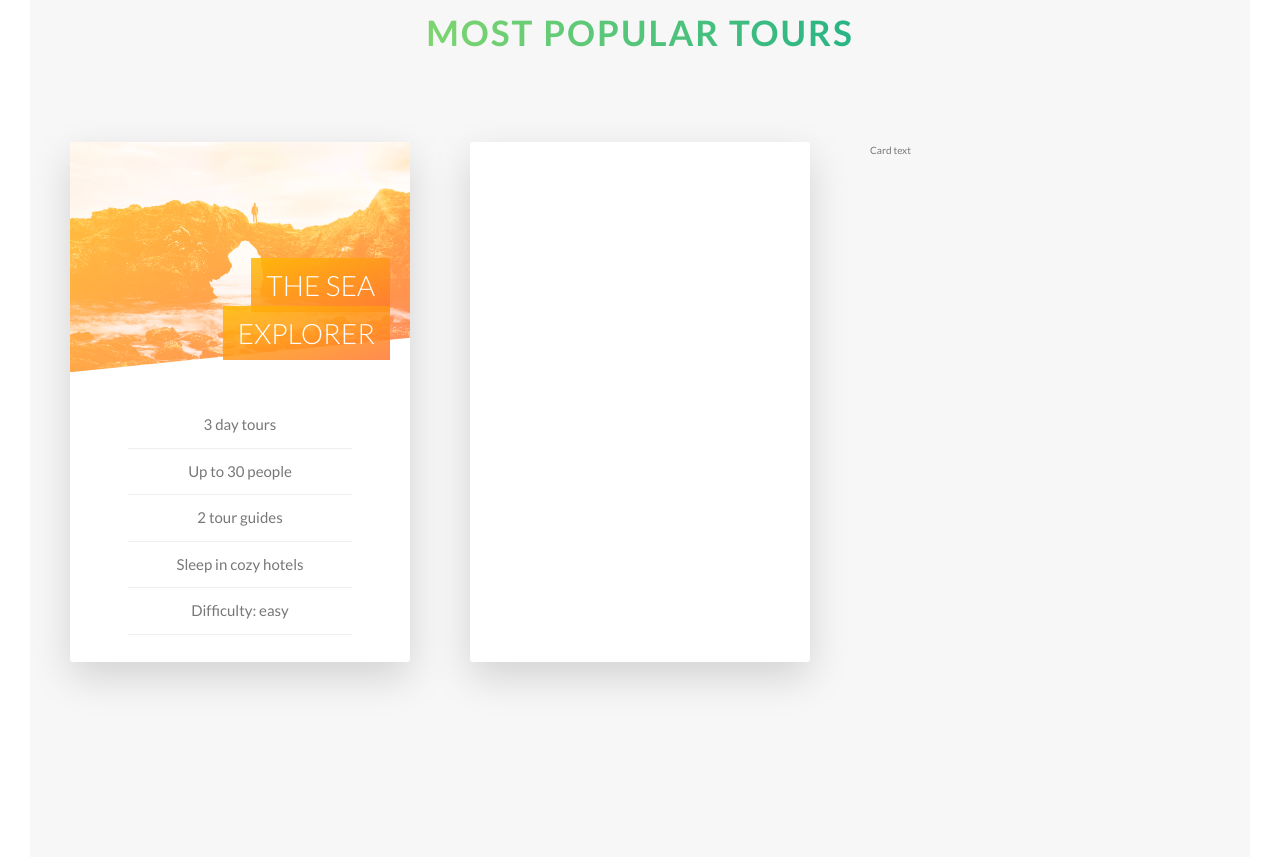
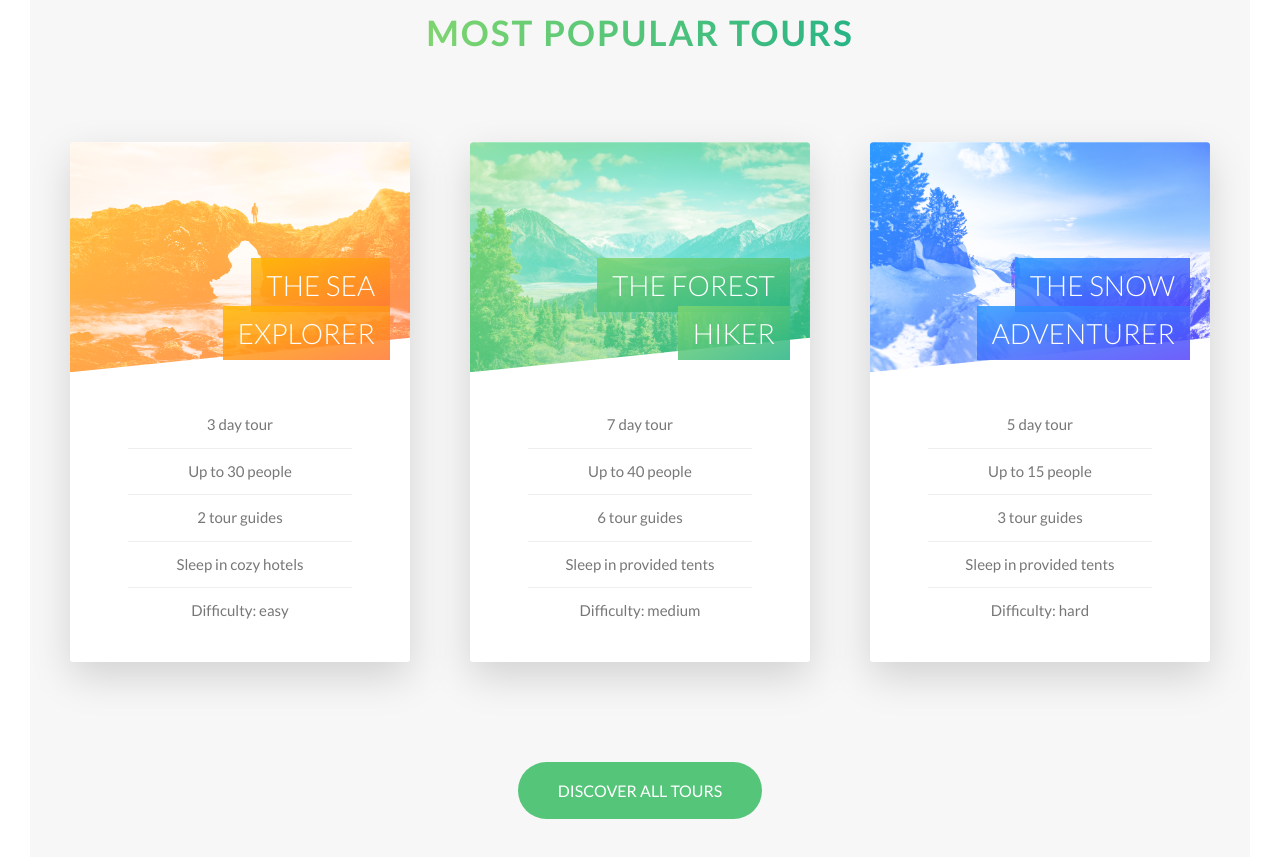
Before and after one commit to chanalisa/natours, a website: page index.html in a window 1280 px wide. Shown: the part 2307-3164 px from the top of the page. Drawn offline with Linux system fonts and the light colour scheme.

Commit message:
completed the tours section part 3

```diff
--- a/index.html
+++ b/index.html
@@ -154,6 +154,8 @@
             <div class="card">
               <div class="card__side card__side--front">
                 <div class="card__picture card__picture--1">
+                  <!-- &nbsp; is used to just keep a space in this otherwise empty div
+                        The div is needed to hold the image. -->
                   &nbsp;
                 </div>
                 <h4 class="card__heading">
@@ -163,7 +165,7 @@
                 </h4>
                 <div class="card__details">
                   <ul>
-                    <li>3 day tours</li>
+                    <li>3 day tour</li>
                     <li>Up to 30 people</li>
                     <li>2 tour guides</li>
                     <li>Sleep in cozy hotels</li>
@@ -185,15 +187,69 @@
 
           <div class="col-1-of-3">
             <div class="card">
-              <div class="card__side card__side--front"></div>
+              <div class="card__side card__side--front">
+                <div class="card__picture card__picture--2">&nbsp;</div>
+                <h4 class="card__heading">
+                  <span class="card__heading-span card__heading-span--2">
+                    The Forest Hiker
+                  </span>
+                </h4>
+                <div class="card__details">
+                  <ul>
+                    <li>7 day tour</li>
+                    <li>Up to 40 people</li>
+                    <li>6 tour guides</li>
+                    <li>Sleep in provided tents</li>
+                    <li>Difficulty: medium</li>
+                  </ul>
+                </div>
+              </div>
+              <div class="card__side card__side--back card__side--back-2">
+                <div class="card__cta">
+                  <div class="card__price-box">
+                    <p class="card__price-only">Only</p>
+                    <p class="card__price-value">$497</p>
+                  </div>
+                  <a href="#" class="btn btn--white">Book now!</a>
+                </div>
+              </div>
             </div>
           </div>
 
           <div class="col-1-of-3">
             <div class="card">
-              Card text
+              <div class="card__side card__side--front">
+                <div class="card__picture card__picture--3">&nbsp;</div>
+                <h4 class="card__heading">
+                  <span class="card__heading-span card__heading-span--3">
+                    The Snow Adventurer
+                  </span>
+                </h4>
+                <div class="card__details">
+                  <ul>
+                    <li>5 day tour</li>
+                    <li>Up to 15 people</li>
+                    <li>3 tour guides</li>
+                    <li>Sleep in provided tents</li>
+                    <li>Difficulty: hard</li>
+                  </ul>
+                </div>
+              </div>
+              <div class="card__side card__side--back card__side--back-3">
+                <div class="card__cta">
+                  <div class="card__price-box">
+                    <p class="card__price-only">Only</p>
+                    <p class="card__price-value">$897</p>
+                  </div>
+                  <a href="#" class="btn btn--white">Book now!</a>
+                </div>
+              </div>
             </div>
           </div>
+        </div>
+
+        <div class="u-center-text u-margin-top-huge">
+          <a href="#" class="btn btn--green">Discover all tours</a>
         </div>
       </section>
     </main>
--- a/sass/base/_utilities.scss
+++ b/sass/base/_utilities.scss
@@ -11,3 +11,10 @@
 .u-margin-bottom-small {
   margin-bottom: 1.5rem;
 }
+
+.u-margin-top-big {
+  margin-top: 8rem;
+}
+.u-margin-top-huge {
+  margin-top: 10rem;
+}
--- a/sass/components/_button.scss
+++ b/sass/components/_button.scss
@@ -67,6 +67,15 @@
 
     &::after {
       background-color: $color-white;
+    }
+  }
+
+  &--green {
+    background-color: $color-primary;
+    color: $color-white;
+
+    &::after {
+      background-color: $color-primary;
     }
   }
 
--- a/sass/components/_card.scss
+++ b/sass/components/_card.scss
@@ -43,7 +43,6 @@
     }
 
     &--back {
-      background-color: green;
       transform: rotateY(180deg);
       -webkit-transform: rotateY(180deg);
       -moz-transform: rotateY(180deg);
@@ -57,6 +56,7 @@
           $color-secondary-dark
         );
       }
+
       &-2 {
         background-image: linear-gradient(
           to right bottom,
@@ -64,6 +64,7 @@
           $color-primary-dark
         );
       }
+
       &-3 {
         background-image: linear-gradient(
           to right bottom,
@@ -100,6 +101,8 @@
     background-blend-mode: screen;
     -webkit-clip-path: polygon(0 0, 100% 0, 100% 85%, 0 100%);
     clip-path: polygon(0 0, 100% 0, 100% 85%, 0 100%);
+    border-top-left-radius: 3px;
+    border-top-right-radius: 3px;
 
     &--1 {
       background-image: linear-gradient(
@@ -157,6 +160,22 @@
         rgba($color-secondary-dark, 0.85)
       );
     }
+
+    &--2 {
+      background-image: linear-gradient(
+        to right bottom,
+        rgba($color-primary-light, 0.85),
+        rgba($color-primary-dark, 0.85)
+      );
+    }
+
+    &--3 {
+      background-image: linear-gradient(
+        to right bottom,
+        rgba($color-tertiary-light, 0.85),
+        rgba($color-tertiary-dark, 0.85)
+      );
+    }
   }
 
   &__details {
@@ -173,7 +192,7 @@
         font-size: 1.5rem;
         padding: 1rem;
 
-        &:not(last-child) {
+        &:not(:last-child) {
           border-bottom: 1px solid $color-grey-light-2;
         }
       }
--- a/sass/pages/_home.scss
+++ b/sass/pages/_home.scss
@@ -35,6 +35,6 @@
 
 .section-tours {
   background-color: $color-grey-light-1;
-  padding: 25rem 0 50rem 0;
+  padding: 25rem 0 15rem 0;
   margin-top: -10rem;
 }
```
Also changed, not shown: css/style.css.
